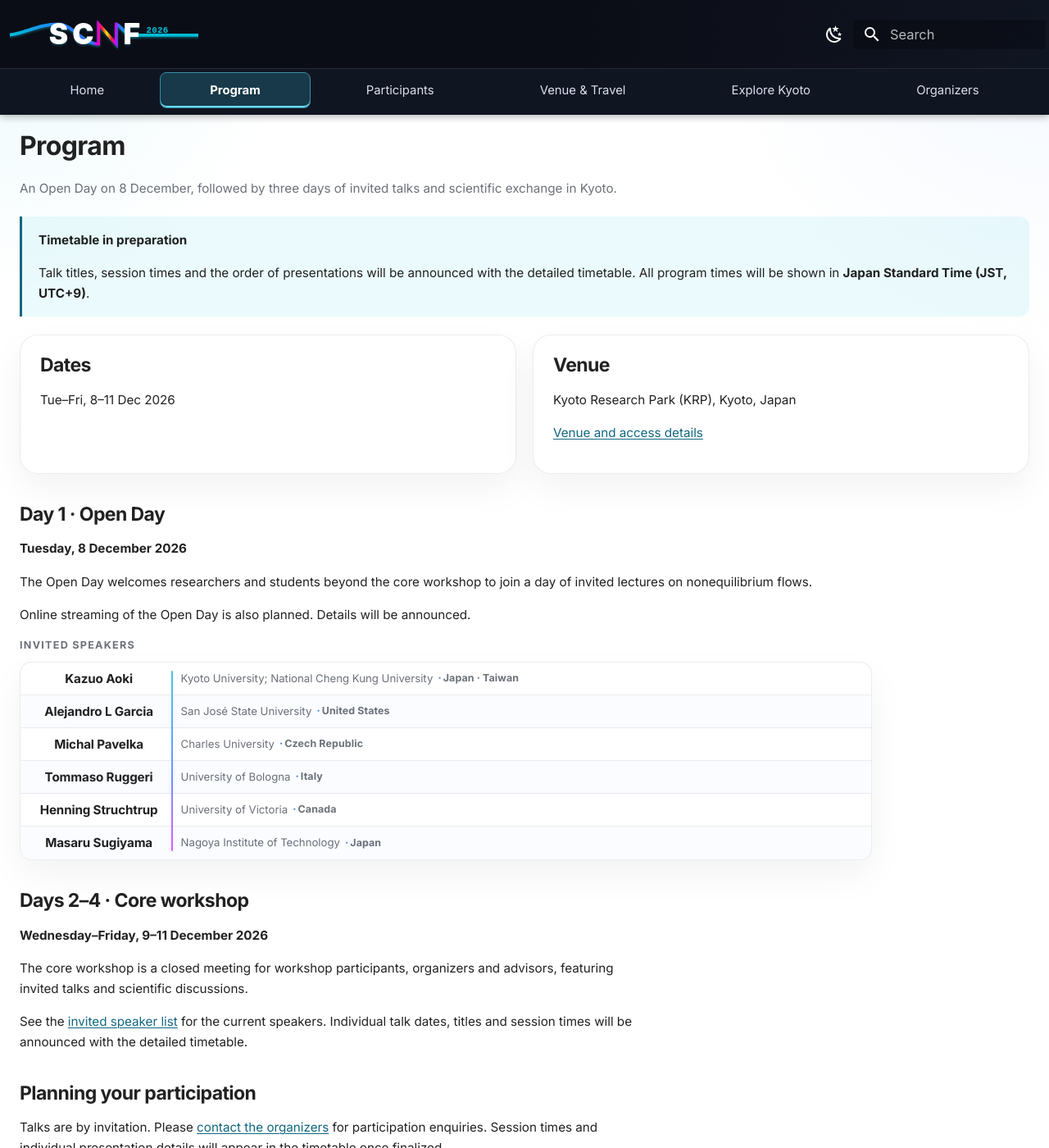
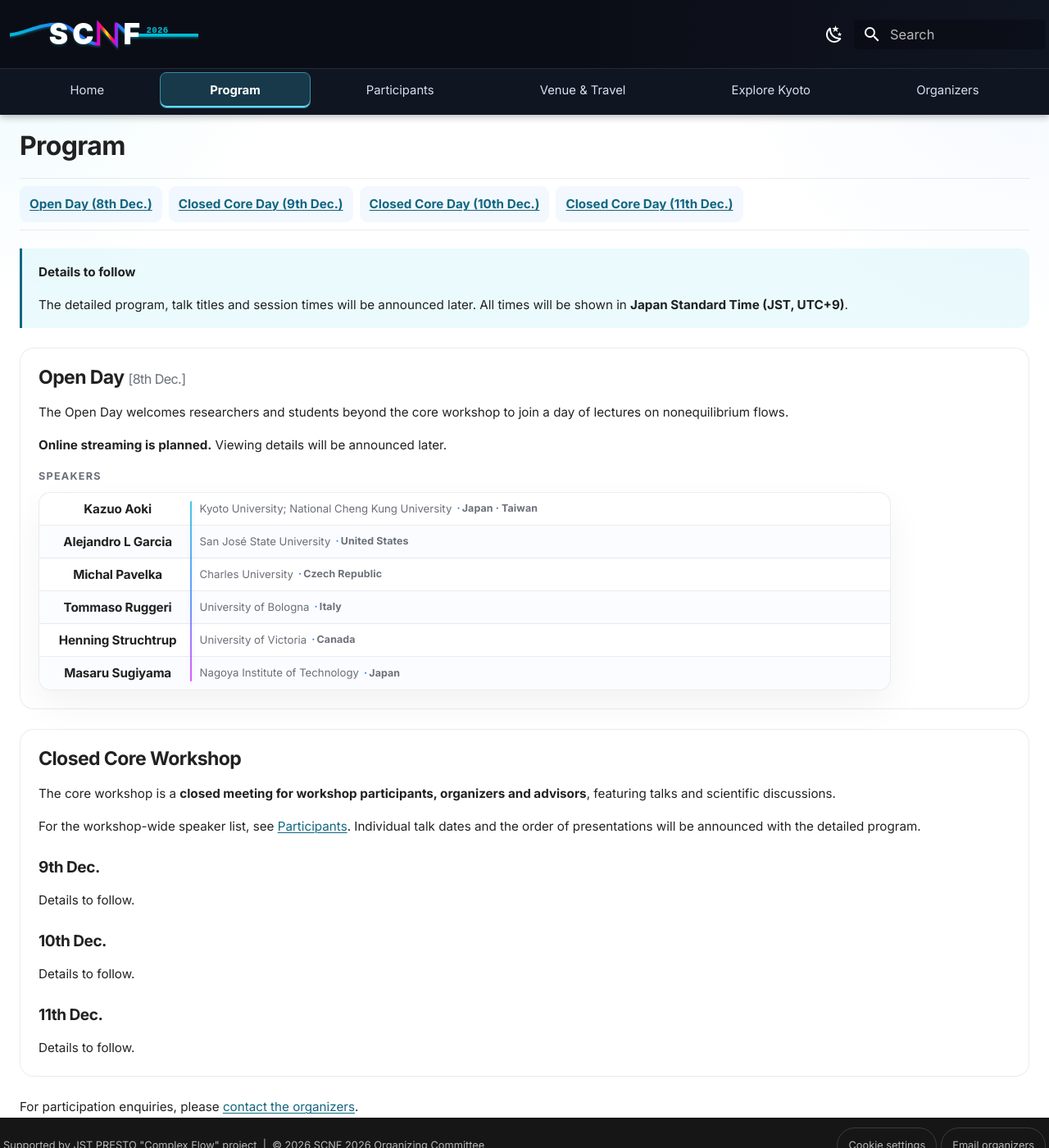
Before and after one commit to SCNF2026/scnf2026.github.io, an MkDocs documentation site: the page built from docs/program.md, in a window 1280 px wide and 1400 px high. Shown: the whole window at 82% size. Built offline with MkDocs 1.6.1 and Material for MkDocs 9.7.7, drawn with Linux system fonts in a browser that asks for light colours; some of the changed text lies outside the part shown.

Commit message:
202610101-3

```diff
--- a/docs/program.md
+++ b/docs/program.md
@@ -1,45 +1,32 @@
 ---
-description: "SCNF 2026 at Kyoto Research Park: Open Day on 8 December 2026, followed by the core workshop on 9–11 December. The detailed timetable is in preparation."
+description: "SCNF 2026 program: Open Day on 8 December 2026, with online streaming planned, followed by a closed core workshop on 9–11 December. Details will be announced later."
 hide:
   - toc
 ---
 
 # Program
 
-<p class="page-lead">An Open Day on 8 December, followed by three days of invited talks and scientific exchange in Kyoto.</p>
+<nav class="scnf-jump-links" aria-label="Program sections" markdown>
+[Open Day (8th Dec.)](#open-day)
+[Closed Core Day (9th Dec.)](#core-day-9-dec)
+[Closed Core Day (10th Dec.)](#core-day-10-dec)
+[Closed Core Day (11th Dec.)](#core-day-11-dec)
+</nav>
 
 <div class="scnf-notice" markdown>
-**Timetable in preparation**
+**Details to follow**
 
-Talk titles, session times and the order of presentations will be announced with the detailed timetable. All program times will be shown in **Japan Standard Time (JST, UTC+9)**.
+The detailed program, talk titles and session times will be announced later. All times will be shown in **Japan Standard Time (JST, UTC+9)**.
 </div>
 
-<div class="info-grid" markdown>
-<section class="info-card" markdown>
-## Dates
+<section class="scnf-program-section" aria-labelledby="open-day" markdown>
+## Open Day <span class="scnf-program-date">[8th Dec.]</span> { #open-day }
 
-Tue–Fri, 8–11 Dec 2026
-</section>
+The Open Day welcomes researchers and students beyond the core workshop to join a day of lectures on nonequilibrium flows.
 
-<section class="info-card" markdown>
-## Venue
+**Online streaming is planned.** Viewing details will be announced later.
 
-Kyoto Research Park (KRP), Kyoto, Japan
-
-[Venue and access details](venue.md)
-</section>
-</div>
-
-<section class="people-section" aria-labelledby="open-day" markdown>
-## Day 1 · Open Day { #open-day }
-
-**Tuesday, 8 December 2026**
-
-The Open Day welcomes researchers and students beyond the core workshop to join a day of invited lectures on nonequilibrium flows.
-
-Online streaming of the Open Day is also planned. Details will be announced.
-
-<p class="scnf-eyebrow">Invited speakers</p>
+<p class="scnf-eyebrow">Speakers</p>
 
 <ul class="people-grid people-grid--compact" role="list">
   <li class="person-card person-card--multi-affiliation">
@@ -69,19 +56,24 @@ Online streaming of the Open Day is also planned. Details will be announced.
 </ul>
 </section>
 
-## Days 2–4 · Core workshop { #core-workshop }
+<section class="scnf-program-section" aria-labelledby="core-workshop" markdown>
+## Closed Core Workshop { #core-workshop }
 
-**Wednesday–Friday, 9–11 December 2026**
+The core workshop is a **closed meeting for workshop participants, organizers and advisors**, featuring talks and scientific discussions.
 
-The core workshop is a closed meeting for workshop participants, organizers and advisors, featuring invited talks and scientific discussions.
+For the workshop-wide speaker list, see [Participants](participants.md#confirmed-invited-speakers). Individual talk dates and the order of presentations will be announced with the detailed program.
 
-See the [invited speaker list](participants.md#confirmed-invited-speakers) for the current speakers. Individual talk dates, titles and session times will be announced with the detailed timetable.
+### 9th Dec. { #core-day-9-dec }
 
-## Planning your participation
+Details to follow.
 
-Talks are by invitation. Please [contact the organizers](venue.md#contact) for participation enquiries. Session times and individual presentation details will appear in the timetable once finalized.
+### 10th Dec. { #core-day-10-dec }
 
-<nav class="scnf-actions" aria-label="Related workshop information" markdown>
-[Confirmed invited speakers](participants.md){ .md-button }
-[Venue & travel](venue.md){ .md-button }
-</nav>
+Details to follow.
+
+### 11th Dec. { #core-day-11-dec }
+
+Details to follow.
+</section>
+
+For participation enquiries, please [contact the organizers](venue.md#contact).
--- a/docs/stylesheets/extra.css
+++ b/docs/stylesheets/extra.css
@@ -92,7 +92,7 @@ body {
   font-size: 0.9rem;
 }
 
-/* All six destinations stay visible, including below Material's drawer breakpoint. */
+/* All destinations stay visible, including below Material's drawer breakpoint. */
 .md-header__button[for="__drawer"] {
   display: none;
 }
@@ -490,6 +490,30 @@ body {
   letter-spacing: -0.02em;
 }
 
+.md-typeset .scnf-program-date {
+  display: inline-block;
+  color: var(--scnf-muted);
+  font-size: 0.7em;
+  font-weight: 500;
+  white-space: nowrap;
+}
+
+.scnf-program-section {
+  margin: 1.2rem 0;
+  padding: clamp(0.75rem, 2vw, 1.1rem);
+  border: 1px solid var(--scnf-border);
+  border-radius: 0.85rem;
+  background: var(--scnf-card-bg);
+}
+
+.md-typeset .scnf-program-section > h2 {
+  margin: 0 0 0.7rem;
+}
+
+.scnf-program-section > :last-child {
+  margin-bottom: 0;
+}
+
 .md-typeset h2 {
   font-size: 1.15rem;
   line-height: 1.2;
--- a/mkdocs.yml
+++ b/mkdocs.yml
@@ -84,7 +84,7 @@ markdown_extensions:
       emoji_generator: !!python/name:material.extensions.emoji.to_svg
 
 extra_css:
-  - "stylesheets/extra.css?v=20260919-v08"
+  - "stylesheets/extra.css?v=20261010-program-unified"
 
 nav:
   - Home: index.md
--- a/overrides/main.html
+++ b/overrides/main.html
@@ -1,12 +1,13 @@
 {% extends "base.html" %}
 
-{# The six public pages are all available in the persistent header navigation. #}
+{# All public pages are available in the persistent header navigation. #}
 {% block site_nav %}{% endblock %}
 
 {% block extrahead %}
   {{ super() }}
   {% if page %}
-    {% set social_title = config.site_name if page.is_homepage else page.title ~ " - " ~ config.site_name %}
+    {% set document_title = page.meta.title if page.meta and page.meta.title else page.title %}
+    {% set social_title = config.site_name if page.is_homepage else document_title ~ " - " ~ config.site_name %}
     {% set social_description = page.meta.description if page.meta and page.meta.description else config.site_description %}
     <meta property="og:type" content="website" />
     <meta property="og:title" content="{{ social_title | striptags | e }}" />
```
Also changed, not shown: docs/core-workshop/index.html (added, +14 -0 lines), docs/open-day/index.html (added, +14 -0 lines), docs/venue.md (+1 -8 lines).
